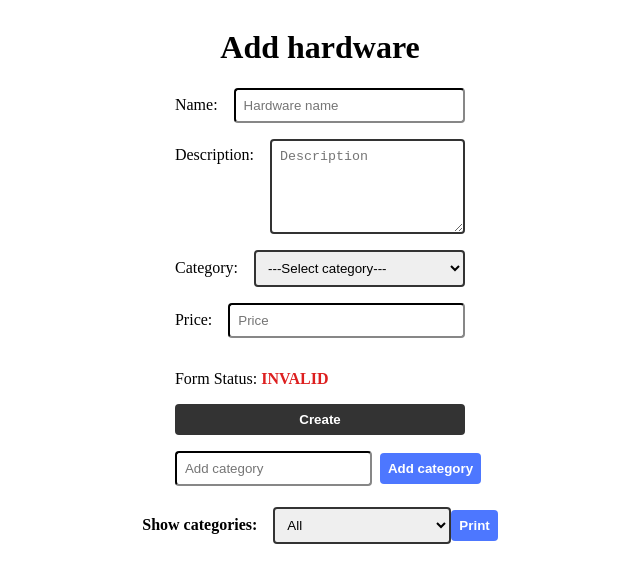
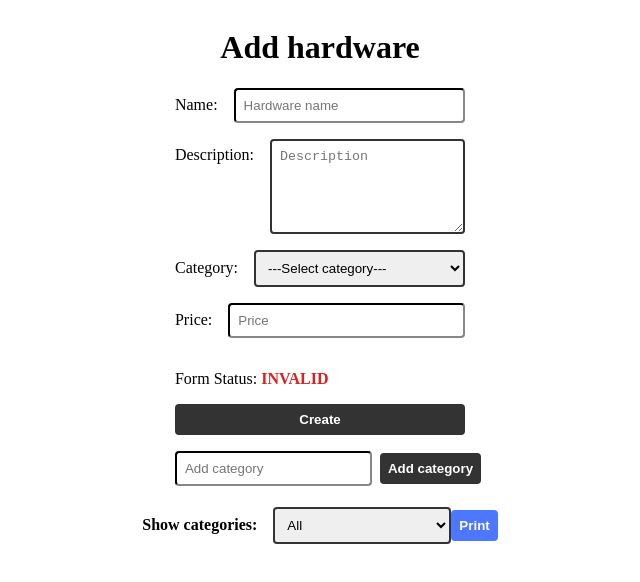
Before and after one commit to Haivex/mdboostrap-recruitment-app, an Angular app: page / in a window 1280 px wide. Shown: the top 582 px of the page, without its empty margins (320-960 px from the left). Built offline with nearby package versions, Linux system fonts and the light colour scheme.

Commit message:
fix: disabled button when empty category

```diff
--- a/src/app/add-category/add-category.component.html
+++ b/src/app/add-category/add-category.component.html
@@ -1,4 +1,4 @@
 <div>
   <input [formControl]="category" type="text" placeholder="Add category" />
-  <button (click)="addCategory()">Add category</button>
+  <button [disabled]="category.errors" (click)="addCategory()">Add category</button>
 </div>
--- a/src/app/add-category/add-category.component.scss
+++ b/src/app/add-category/add-category.component.scss
@@ -2,4 +2,9 @@ button {
   margin-left: 8px;
   padding: 8px;
   border-radius: 4px;
+
+  &:disabled {
+    background-color: #333;
+    cursor: default;
+  }
 }
--- a/src/app/add-category/add-category.component.ts
+++ b/src/app/add-category/add-category.component.ts
@@ -18,6 +18,7 @@ export class AddCategoryComponent implements OnInit {
   }
 
   addCategory() {
+    if(this.category.errors) return;
     this.service.addCategory(this.category.value)
     this.category.reset();
   }
```
